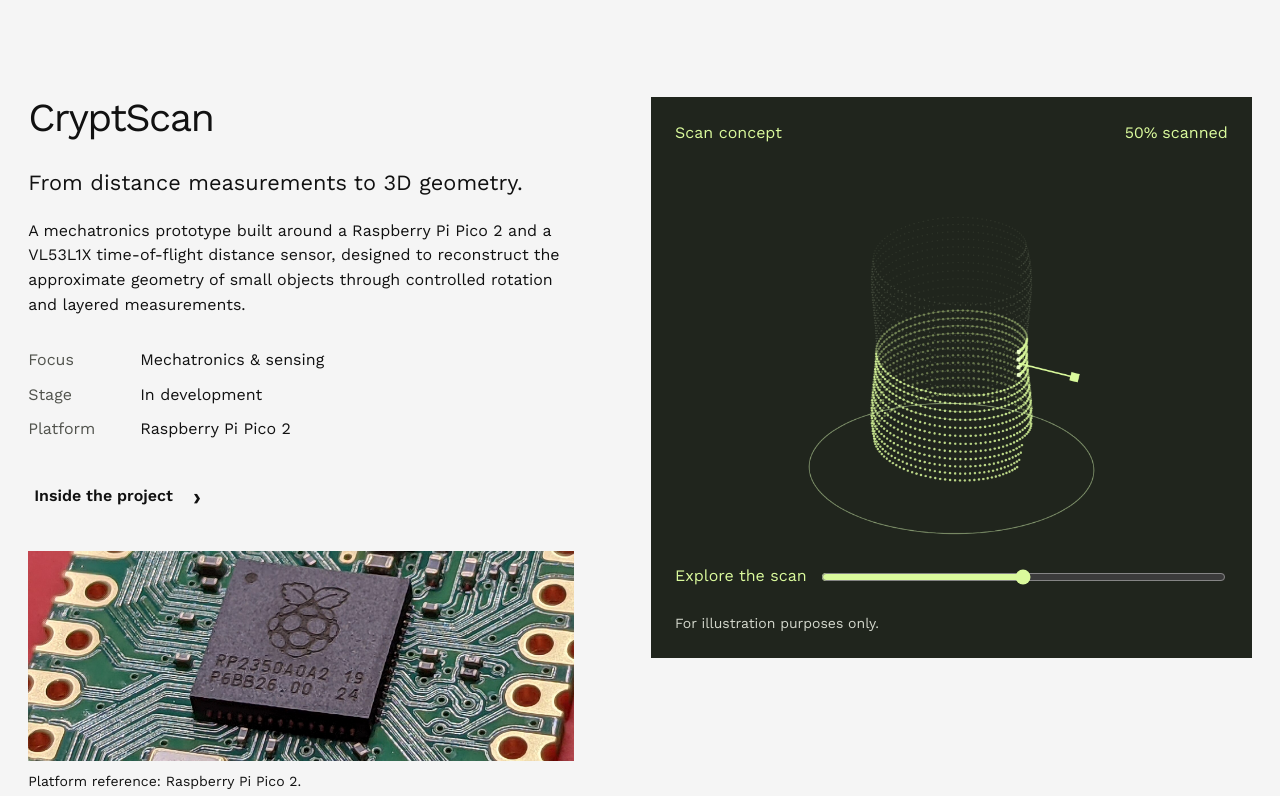
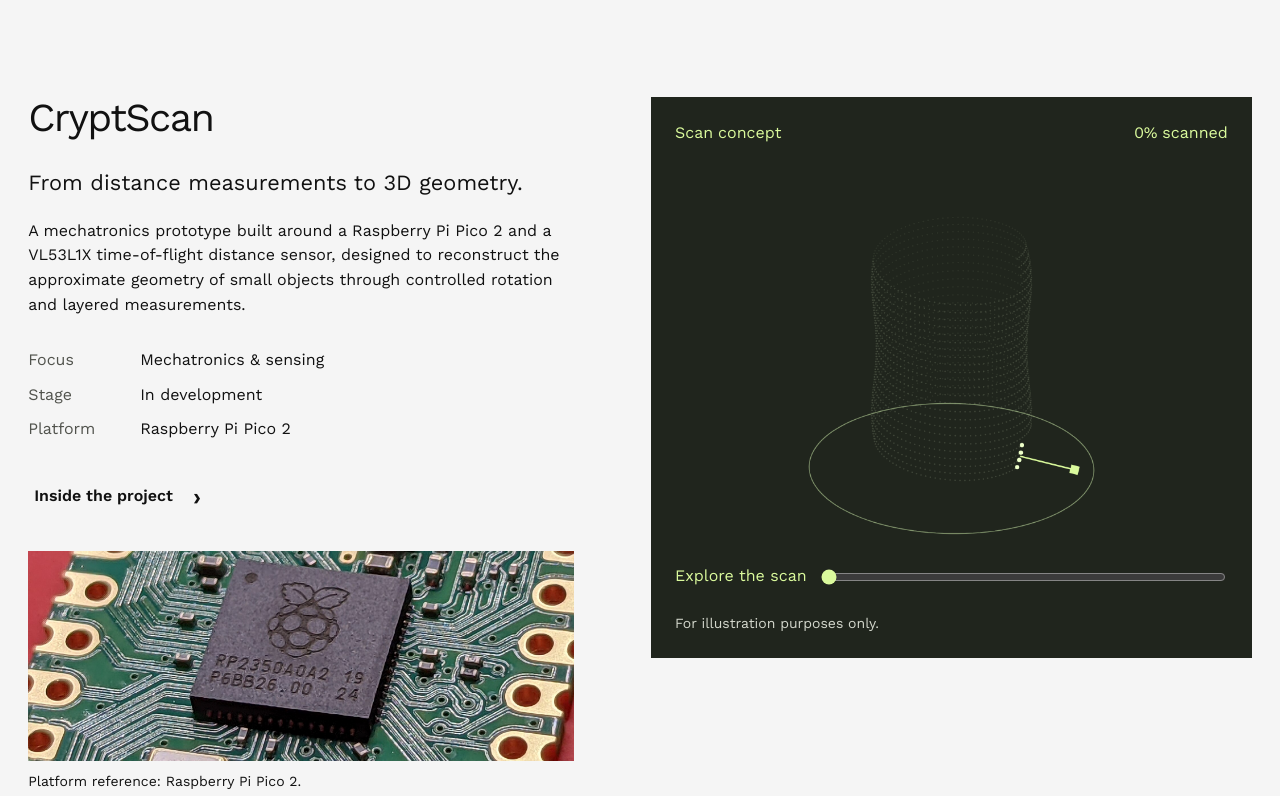
Before and after one commit to TrevorLt/trevorlt.github.io, a plain HTML site: page index.html in a window 1280 px wide. Shown: the part 1136-1932 px from the top of the page. Drawn offline with Linux system fonts and the light colour scheme.

Commit message:
Start scan at zero and refine quiet surfaces, numeric alignment, and focus feedback

```diff
--- a/index.html
+++ b/index.html
@@ -15,8 +15,8 @@
   <link rel="preload" href="assets/anton.ttf" as="font" type="font/ttf" crossorigin>
   <link rel="preload" href="assets/work-sans.ttf" as="font" type="font/ttf" crossorigin>
   <link rel="preload" href="assets/work-sans-semibold.ttf" as="font" type="font/ttf" crossorigin>
-  <link rel="stylesheet" href="styles.css?v=20261023-no-flash">
-  <script src="script.js?v=20261023-no-flash" defer></script>
+  <link rel="stylesheet" href="styles.css?v=20261024-scan-zero">
+  <script src="script.js?v=20261024-scan-zero" defer></script>
   <noscript><style>.scanner-stage canvas,.scanner-stage .scan-controls,.codex-demo .demo-styles,.codex-demo .demo-scenarios{display:none}.scanner-stage .scan-fallback{display:block}</style></noscript>
 </head>
 <body>
@@ -46,9 +46,9 @@
         <figure class="platform-photo"><img src="assets/macro-photograph-of-the-rp2350-microcontroller-on.jpg" width="1920" height="1440" alt="The RP2350 chip at the center of a Raspberry Pi Pico 2 board" loading="lazy" decoding="async"><figcaption>Platform reference: Raspberry Pi Pico 2.</figcaption></figure>
       </div>
       <div class="scanner-stage" data-ui>
-        <div class="stage-top"><span>Scan concept</span><span id="scan-angle">50% scanned</span></div>
+        <div class="stage-top"><span>Scan concept</span><span id="scan-angle">0% scanned</span></div>
         <canvas id="scan-canvas" width="900" height="660" role="img" aria-label="Conceptual four-row spiral scan around a sample object. Use the slider to reveal the point cloud from bottom to top. This is not measured scan data.">The planned scanner rotates a sample past a distance sensor, then combines measurements at different heights into a point cloud.</canvas>
-        <div class="scan-controls"><label for="sweep">Explore the scan</label><input id="sweep" name="sweep" type="range" min="0" max="360" value="180" step="1" aria-describedby="scan-caption"></div>
+        <div class="scan-controls"><label for="sweep">Explore the scan</label><input id="sweep" name="sweep" type="range" min="0" max="360" value="0" step="1" aria-describedby="scan-caption"></div>
         <p class="scan-fallback">The concept uses a rotating platform, a fixed distance sensor, and manual height adjustment.</p><p id="scan-caption">For illustration purposes only.</p>
       </div>
     </article>
--- a/script.js
+++ b/script.js
@@ -1,7 +1,7 @@
 'use strict';
 
 const reduced = window.matchMedia('(prefers-reduced-motion: reduce)');
-const urlDefaults = { display: 'rings', quota: 'normal', sweep: '180', scanner: '0', contribution: '0' };
+const urlDefaults = { display: 'rings', quota: 'normal', sweep: '0', scanner: '0', contribution: '0' };
 function updateURL(key, value) {
   const url = new URL(window.location.href);
   if (String(value) === urlDefaults[key]) url.searchParams.delete(key);
@@ -83,7 +83,7 @@
 const slider = document.querySelector('#sweep');
 const angleLabel = document.querySelector('#scan-angle');
 const scanTurns = 6, scanLanes = 4, scanSamples = scanTurns * 96;
-let scanProgress = .5, scanTarget = .5, scanFrame = 0, scanLastTime = 0;
+let scanProgress = 0, scanTarget = 0, scanFrame = 0, scanLastTime = 0;
 // Four adjacent helical sampling tracks are an illustrative reveal, not a
 // claim that the single-sensor prototype captures four physical rows at once.
 function scanPoint(t, lane) {
@@ -267,8 +267,8 @@
   setDisplay(params.get('display'), false);
   setQuota(params.get('quota'), false);
   const rawSweep = params.get('sweep');
-  const sweep = rawSweep === null ? 180 : Number(rawSweep);
-  slider.value = Number.isFinite(sweep) ? Math.max(0, Math.min(360, Math.round(sweep))) : 180;
+  const sweep = rawSweep === null ? 0 : Number(rawSweep);
+  slider.value = Number.isFinite(sweep) ? Math.max(0, Math.min(360, Math.round(sweep))) : 0;
   updateScan(false);
   for (const disclosure of disclosures) disclosure.set(params.get(disclosure.key) === '1', { animate: false, sync: false });
 }
--- a/styles.css
+++ b/styles.css
@@ -14,10 +14,10 @@
 
 .platform-photo{margin:30px 0 0}.platform-photo img{aspect-ratio:2.6;object-fit:cover}.platform-photo figcaption{margin-top:10px;font-size:14px}.photo-credit{font-size:13px;margin-top:20px;color:var(--muted)}
 
-.codex-demo{--demo-bg:#1b2119;--demo-ink:#f5f5f5;--demo-track:#353e30;--demo-accent:#dafa9c;--demo-warning:#ff8574;background:var(--demo-bg);color:var(--demo-ink);padding:32px;min-width:0}
+.codex-demo{--demo-bg:#1b2119;--demo-raised:#20261e;--demo-control:#252b23;--demo-hover:#2a3028;--demo-ink:#f5f5f5;--demo-track:var(--demo-control);--demo-accent:#dafa9c;--demo-warning:#ff8574;background:var(--demo-bg);color:var(--demo-ink);padding:32px;min-width:0}
 .demo-heading{display:flex;gap:12px;align-items:center;font-size:16px}.demo-heading img{width:32px;height:32px}.demo-heading span{font-weight:600}
-.demo-styles{display:flex;gap:4px;margin-top:30px;background:#2b3226;padding:5px}.demo-styles button{flex:1}
-.codex-demo button{border:0;border-radius:0;min-height:44px;padding:12px 14px;background:transparent;color:var(--demo-ink);font-size:16px;line-height:1.25;cursor:pointer;touch-action:manipulation;transition:transform .18s}.codex-demo button:hover{background:#3a4533}.codex-demo button:active{transform:translateY(2px)}.codex-demo button:focus-visible{outline:3px solid var(--demo-accent);outline-offset:3px}.codex-demo button[aria-pressed=true]{background:var(--demo-accent);color:var(--dark)}
+.demo-styles{display:flex;gap:4px;margin-top:30px;background:var(--demo-raised);padding:5px}.demo-styles button{flex:1}
+.codex-demo button{border:0;border-radius:0;min-height:44px;padding:12px 14px;background:transparent;color:var(--demo-ink);font-size:16px;line-height:1.25;cursor:pointer;touch-action:manipulation;transition:transform .18s}.codex-demo button:hover{background:var(--demo-hover)}.codex-demo button:active{transform:translateY(2px)}.codex-demo button:focus-visible{outline:3px solid var(--demo-accent);outline-offset:3px}.codex-demo button[aria-pressed=true]{background:var(--demo-accent);color:var(--dark)}
 .quota-display{min-height:300px;display:grid;align-items:center;padding:44px 0 36px}.quota-rings{display:grid;grid-template-columns:1fr 1fr;gap:20px}.quota-window{min-width:0;text-align:center}.quota-window svg{display:block;width:100%;overflow:visible}.quota-window p{font-size:16px;margin-top:10px}.ring-track,.ring-value{fill:none;stroke-width:9}.ring-track{stroke:var(--demo-track)}.ring-value{stroke:var(--demo-accent);transform:rotate(-90deg);transform-origin:110px 110px}.ring-number{font:600 66px 'Work Sans',sans-serif;fill:var(--demo-ink);font-variant-numeric:tabular-nums;letter-spacing:-4px}.ring-unit{font:400 17px 'Work Sans',sans-serif;fill:#c6cebe}.quota-readout{display:grid;gap:38px;padding:20px 8px}.readout-line{display:flex;justify-content:space-between;gap:16px;align-items:baseline}.readout-line>span{font-size:16px}.readout-line strong{font-size:58px;line-height:1.05;font-weight:600;letter-spacing:-.06em;font-variant-numeric:tabular-nums}.readout-track{height:6px;background:var(--demo-track);margin-top:14px}.readout-track span{display:block;height:100%;background:var(--demo-accent);transform-origin:left}
 .quota-readout[hidden],.quota-rings[hidden]{display:none}.demo-scenarios{display:flex;gap:4px;flex-wrap:wrap}.demo-scenarios button{flex:1;white-space:nowrap;font-size:14px}.demo-status{font-size:16px;margin-top:24px;min-height:4.65em}.demo-note{font-size:13px;color:#c6cebe;margin-top:12px}
 @media(max-width:900px) and (min-width:601px){.codex-demo{padding:22px}.quota-rings{gap:10px}.quota-display{padding:30px 0;min-height:230px}.codex-demo button{font-size:14px;padding:10px}.demo-scenarios button{padding:10px 8px;flex-basis:44%}.quota-window p{font-size:14px}.demo-heading{font-size:14px}.readout-line strong{font-size:44px}}
@@ -53,3 +53,8 @@
 summary:focus-visible{outline-offset:-3px}
 .scanner-stage .scan-fallback{display:none}
 @media(prefers-reduced-motion:reduce){.hero::before{transform:none;will-change:auto}}
+
+/* Quiet controls: stable numerals, optical icon alignment, and a two-ring focus. */
+.stage-top,.readout-line,.ring-number,.demo-status{font-variant-numeric:tabular-nums}
+.button>span[aria-hidden],.project-link>span[aria-hidden]{position:relative;top:.125em}
+.scan-controls input:focus-visible{outline:none;border-radius:2px;box-shadow:0 0 0 3px #20251d,0 0 0 6px var(--accent)}
```
